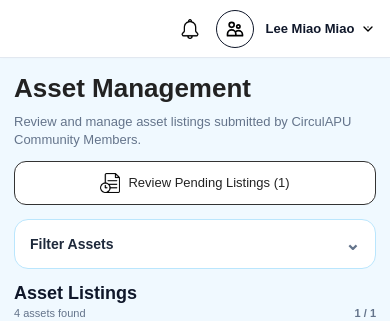
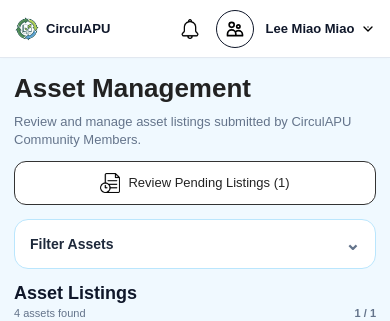
Before and after one commit to solis016100/CirculAPU, a PHP site: page /Manager/manager_assets.php in a window 390 px wide. Shown: the top 321 px of the page. Run offline with PHP 8.4, Linux system fonts and the light colour scheme; a user stored in the database is signed in; data comes from the database, SQL or seed files in the repository.

Commit message:
name and logo mobile css

```diff
--- a/Manager/manager_mobile.css
+++ b/Manager/manager_mobile.css
@@ -548,3 +548,25 @@
     .role-manager .flow-dialog-actions{flex-direction:column}
     .role-manager .flow-dialog-actions button{width:100%}
 }
+
+
+/* Mobile header brand only */
+@media(max-width:600px){
+    .role-manager .app-header::before{
+        content:"CirculAPU";
+        position:absolute;
+        left:14px;
+        top:50%;
+        transform:translateY(-50%);
+        height:30px;
+        padding-left:32px;
+        display:flex;
+        align-items:center;
+        background:url("../assets/images/logo.png") left center/26px 26px no-repeat;
+        color:#0f172a;
+        font-size:13px;
+        font-weight:700;
+        white-space:nowrap;
+        pointer-events:none;
+    }
+}
```
